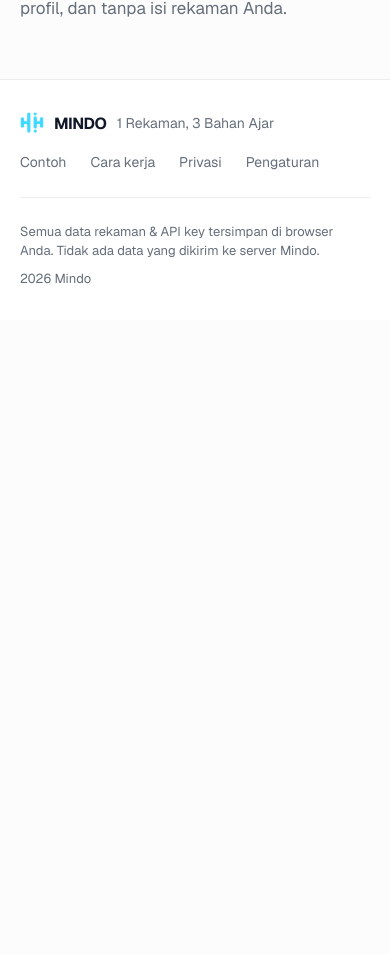
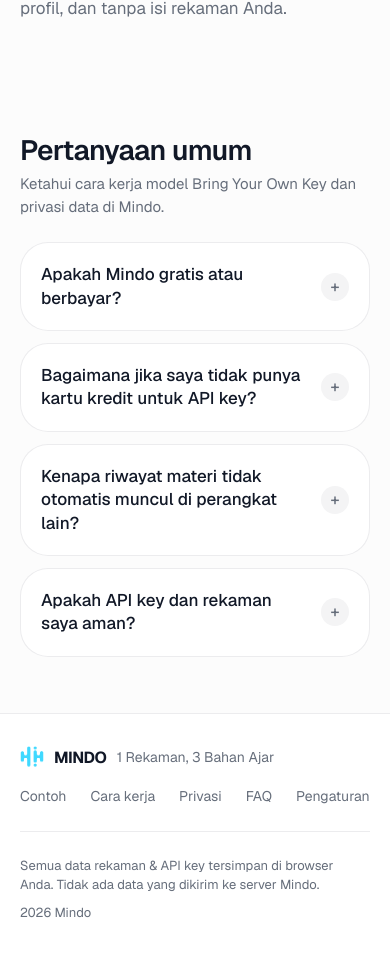
Before and after one commit to kebsixx/mindo, a Next.js app: page / in a window 390 px wide. Shown: the part 5520-6474 px from the top of the page. Before the commit the page ends 5840 px from the top, so only its background shows below. Built offline with nearby package versions, Linux system fonts and the light colour scheme.

Commit message:
feat: tambah section FAQ interaktif di beranda

```diff
--- a/src/app/page.tsx
+++ b/src/app/page.tsx
@@ -45,6 +45,25 @@ const STEPS = [
   {
     title: "Belajar interaktif dan simpan mandiri.",
     body: "Buka hasil kapan saja dari Riwayat, tanyakan materi ke Tutor AI, atau ekspor bahan ajar ke PDF, Markdown, atau arsip ZIP untuk pindah perangkat tanpa akun.",
+  },
+];
+
+const FAQS = [
+  {
+    q: "Apakah Mindo gratis atau berbayar?",
+    a: "Mindo 100% gratis digunakan. Anda hanya membayar biaya penggunaan API langsung ke provider AI yang Anda pilih (seperti OpenAI atau Groq). Banyak provider menyediakan kuota gratis yang cukup untuk kebutuhan belajar harian.",
+  },
+  {
+    q: "Bagaimana jika saya tidak punya kartu kredit untuk API key?",
+    a: "Anda bisa memilih provider dengan tier gratis tanpa kartu kredit (seperti Groq) atau menjalankan model AI lokal di laptop sendiri memakai Ollama tanpa biaya sama sekali.",
+  },
+  {
+    q: "Kenapa riwayat materi tidak otomatis muncul di perangkat lain?",
+    a: "Mindo tidak memakai sistem akun atau server pusat. Seluruh audio, teks, dan flashcard tersimpan di IndexedDB browser perangkat Anda. Untuk memindahkannya, gunakan menu Ekspor di Pengaturan lalu Impor di perangkat baru.",
+  },
+  {
+    q: "Apakah API key dan rekaman saya aman?",
+    a: "Sangat aman. API key dan file Anda tidak pernah dikirim ke server Mindo. Panggilan transkripsi dan ringkasan dikirim langsung dari browser Anda ke endpoint resmi provider AI pilihan Anda.",
   },
 ];
 
@@ -596,6 +615,45 @@ export default function BerandaPage() {
             </div>
           </div>
         </section>
+
+        <section
+          id="faq"
+          className="mx-auto w-full max-w-280 scroll-mt-8 px-5 py-14 sm:px-8 sm:py-20"
+        >
+          <div className="grid gap-6 lg:grid-cols-[minmax(0,1fr)_minmax(0,2fr)] lg:gap-16">
+            <div>
+              <h2 className="text-[clamp(1.75rem,3vw,2.5rem)] font-semibold leading-[1.1] tracking-tight">
+                Pertanyaan umum
+              </h2>
+              <p className="mt-2 text-[0.9375rem] text-muted-foreground">
+                Ketahui cara kerja model Bring Your Own Key dan privasi data di Mindo.
+              </p>
+            </div>
+            <div className="space-y-3">
+              {FAQS.map((faq) => (
+                <details
+                  key={faq.q}
+                  className="group rounded-[28px] border border-border bg-card p-5 transition-colors sm:p-6"
+                >
+                  <summary className="flex cursor-pointer list-none items-center justify-between gap-4 font-medium text-foreground select-none focus-visible:outline-hidden focus-visible:ring-2 focus-visible:ring-primary focus-visible:ring-offset-2">
+                    <span className="text-[1.0625rem] leading-snug">
+                      {faq.q}
+                    </span>
+                    <span
+                      aria-hidden="true"
+                      className="flex h-7 w-7 shrink-0 items-center justify-center rounded-full bg-secondary text-muted-foreground transition-transform duration-200 group-open:rotate-45"
+                    >
+                      +
+                    </span>
+                  </summary>
+                  <p className="mt-3.5 text-[0.9375rem] leading-[1.6] text-muted-foreground">
+                    {faq.a}
+                  </p>
+                </details>
+              ))}
+            </div>
+          </div>
+        </section>
       </main>
 
       <footer className="w-full border-t border-border bg-card">
@@ -646,6 +704,12 @@ export default function BerandaPage() {
                 className="transition-colors hover:text-foreground"
               >
                 Privasi
+              </a>
+              <a
+                href="#faq"
+                className="transition-colors hover:text-foreground"
+              >
+                FAQ
               </a>
               <Link
                 href="/settings"
--- a/src/components/site-header.tsx
+++ b/src/components/site-header.tsx
@@ -44,6 +44,7 @@ export default function SiteHeader({ showHistory }: { showHistory?: boolean }) {
       : []),
     { href: onHome ? "#cara-kerja" : "/#cara-kerja", label: "Cara kerja" },
     { href: onHome ? "#privasi" : "/#privasi", label: "Privasi" },
+    { href: onHome ? "#faq" : "/#faq", label: "FAQ" },
   ];
 
   return (
```
